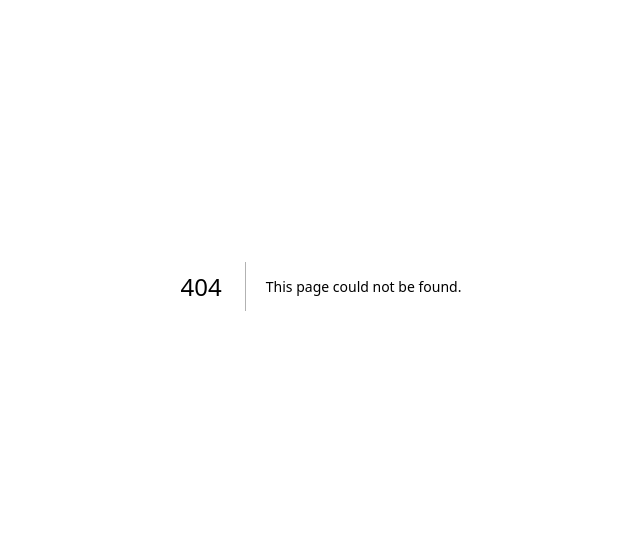
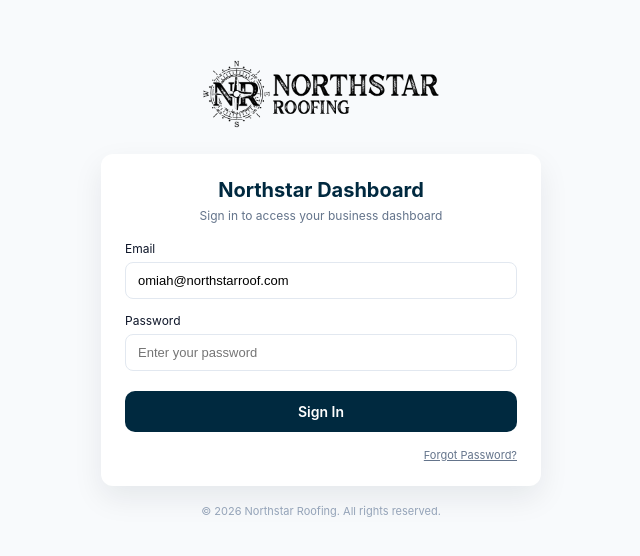
Before and after one commit to timcoe429/northstarroofing-dashboard, a Next.js app: page /login in a window 1280 px wide. Before the commit this address had no page. Shown: the part 114-670 px from the top of the page, without its empty margins (319-959 px from the left). Built offline with nearby package versions, Linux system fonts and the light colour scheme.

Commit message:
Logo Update and Page Updates

```diff
--- /dev/null
+++ b/src/app/login/page.tsx
@@ -0,0 +1,25 @@
+"use client";
+
+import React from 'react';
+import Image from 'next/image';
+import { LoginForm } from '@/components/LoginForm';
+
+export default function LoginPage() {
+  return (
+    <div style={{ minHeight: '100vh', background: '#f8fafc', display: 'flex', flexDirection: 'column', justifyContent: 'center', alignItems: 'center', padding: 24 }}>
+      <div style={{ width: '100%', maxWidth: 440 }}>
+        <div style={{ display: 'flex', justifyContent: 'center', marginBottom: 20 }}>
+          <Image src="/logo.png" alt="Northstar Roofing" width={250} height={80} priority />
+        </div>
+        <div style={{ background: 'white', borderRadius: 12, boxShadow: '0 12px 30px rgba(15, 23, 42, 0.08)', padding: 24 }}>
+          <div style={{ textAlign: 'center', marginBottom: 18 }}>
+            <h1 style={{ margin: 0, fontSize: 20, color: '#00293f' }}>Northstar Dashboard</h1>
+            <p style={{ margin: '6px 0 0', fontSize: 12, color: '#64748b' }}>Sign in to access your business dashboard</p>
+          </div>
+          <LoginForm />
+        </div>
+        <p style={{ marginTop: 18, fontSize: 11, color: '#94a3b8', textAlign: 'center' }}>© 2026 Northstar Roofing. All rights reserved.</p>
+      </div>
+    </div>
+  );
+}
--- /dev/null
+++ b/src/components/LoginForm.tsx
@@ -0,0 +1,88 @@
+"use client";
+
+import React, { useState } from 'react';
+import { useRouter } from 'next/navigation';
+
+export const LoginForm: React.FC = () => {
+  const router = useRouter();
+  const [email, setEmail] = useState('omiah@northstarroof.com');
+  const [password, setPassword] = useState('');
+  const [error, setError] = useState('');
+
+  const handleSubmit = (event: React.FormEvent<HTMLFormElement>) => {
+    event.preventDefault();
+    setError('');
+
+    // TODO: Replace with Supabase Auth - remove hardcoded credentials
+    if (email === 'test' && password === 'test123') {
+      sessionStorage.setItem('isLoggedIn', 'true');
+      router.push('/');
+      return;
+    }
+
+    setError('Invalid email or password');
+  };
+
+  return (
+    <form onSubmit={handleSubmit} style={{ display: 'flex', flexDirection: 'column', gap: 14 }}>
+      <label style={{ display: 'flex', flexDirection: 'column', gap: 6, fontSize: 12, color: '#0f172a' }}>
+        Email
+        <input
+          type="email"
+          name="email"
+          value={email}
+          onChange={(event) => setEmail(event.target.value)}
+          placeholder="you@northstarroof.com"
+          style={{
+            padding: '10px 12px',
+            borderRadius: 8,
+            border: '1px solid #e2e8f0',
+            fontSize: 13
+          }}
+        />
+      </label>
+      <label style={{ display: 'flex', flexDirection: 'column', gap: 6, fontSize: 12, color: '#0f172a' }}>
+        Password
+        <input
+          type="password"
+          name="password"
+          value={password}
+          onChange={(event) => setPassword(event.target.value)}
+          placeholder="Enter your password"
+          style={{
+            padding: '10px 12px',
+            borderRadius: 8,
+            border: '1px solid #e2e8f0',
+            fontSize: 13
+          }}
+        />
+      </label>
+      <button
+        type="submit"
+        style={{
+          marginTop: 6,
+          width: '100%',
+          padding: '12px 16px',
+          borderRadius: 10,
+          border: 'none',
+          background: '#00293f',
+          color: 'white',
+          fontWeight: 600,
+          cursor: 'pointer',
+          fontSize: 14
+        }}
+      >
+        Sign In
+      </button>
+      <div style={{ display: 'flex', justifyContent: 'space-between', alignItems: 'center', marginTop: 2 }}>
+        <span style={{ fontSize: 11, color: '#64748b' }} />
+        <span style={{ fontSize: 11, color: '#64748b', textDecoration: 'underline', cursor: 'pointer' }}>
+          Forgot Password?
+        </span>
+      </div>
+      {error ? (
+        <p style={{ margin: 0, fontSize: 12, color: '#B1000F' }}>{error}</p>
+      ) : null}
+    </form>
+  );
+};
```
Also changed, not shown: src/components/Header.tsx (+23 -0 lines).
